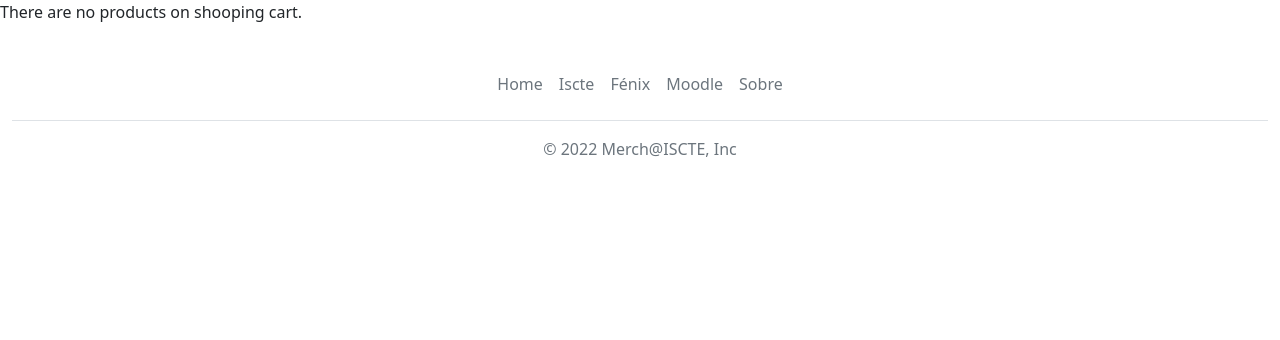
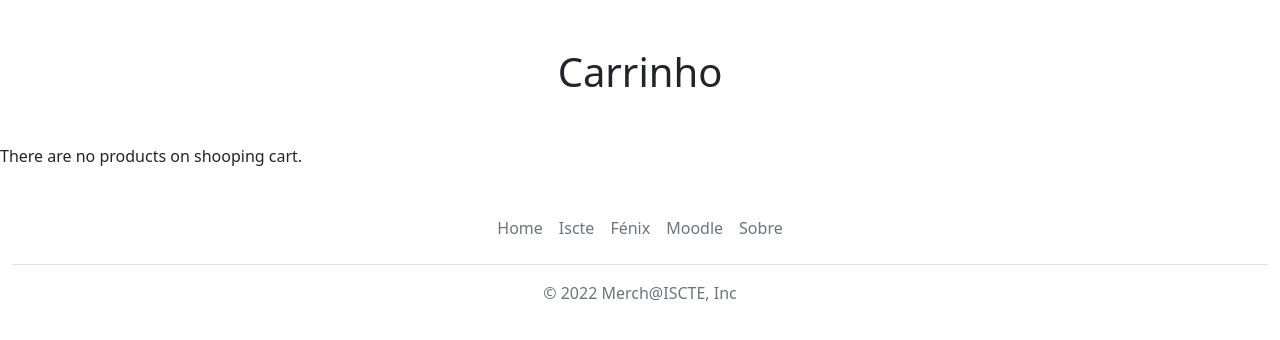
Before and after one commit to mspro1-iscte/DIAM_Projeto, a Django app: template Projeto/Merch_ISCTE/loja/templates/loja/carrinho.html in a window 1280 px wide. Shown: the part 56-396 px from the top of the page. Run offline with Django 4.2, Linux system fonts and the light colour scheme; the template is opened without the code that fills it, so the values that code supplies are empty.

```diff
--- a/Projeto/Merch_ISCTE/loja/templates/loja/carrinho.html
+++ b/Projeto/Merch_ISCTE/loja/templates/loja/carrinho.html
@@ -3,9 +3,9 @@
 Shopping Cart
 {% endblock %}
 {% block blocobody %}
+<div class="container-md mx-auto my-5"><h1 class="text-center">Carrinho</h1></div>
 {% if lista_carrinho %}
 {% for produto in lista_carrinho %}
-<div class="container-md mx-auto my-5"><h1 class="text-center">Carrinho</h1></div>
 <div class="container-md mx-auto">
     <ul class="list-group">
         <li class="list-group-item p-3">
```
Also changed, not shown: Projeto/Merch_ISCTE/db.sqlite3.
